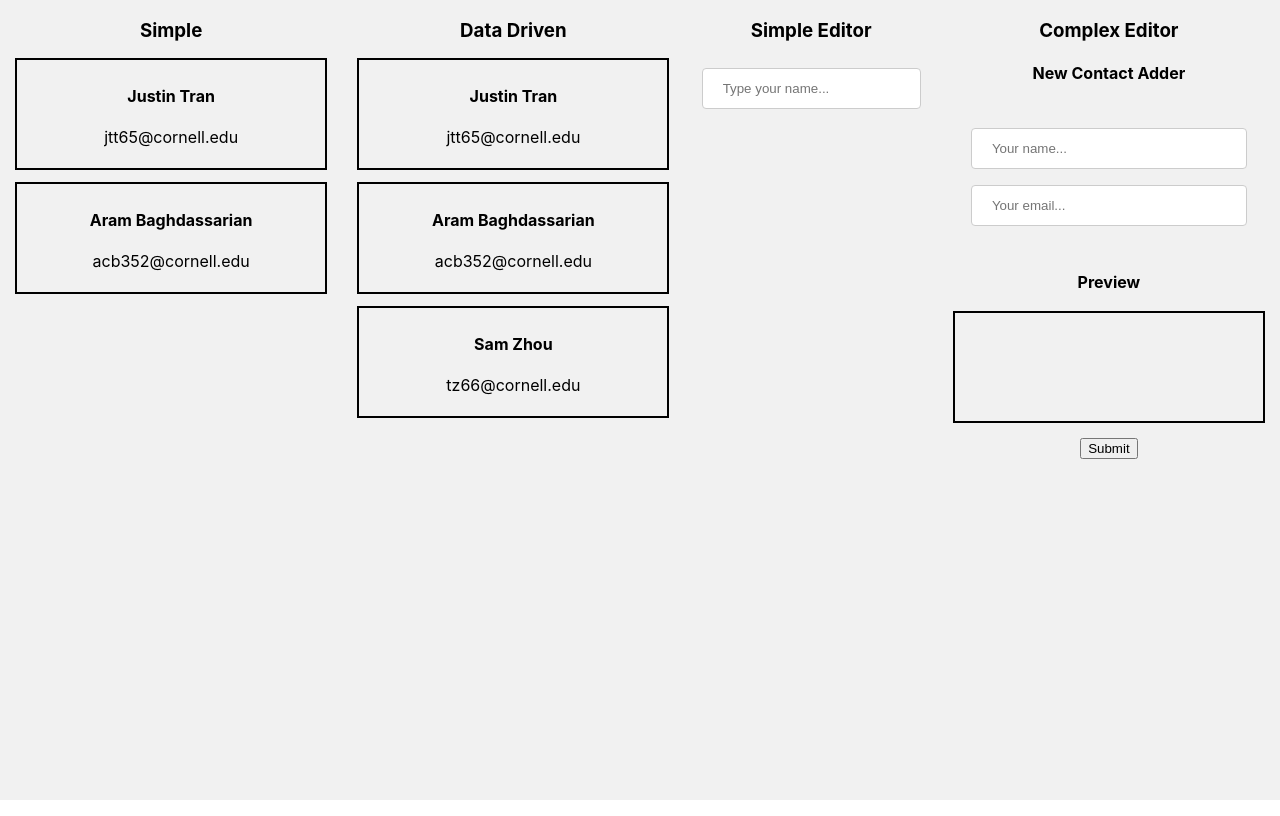
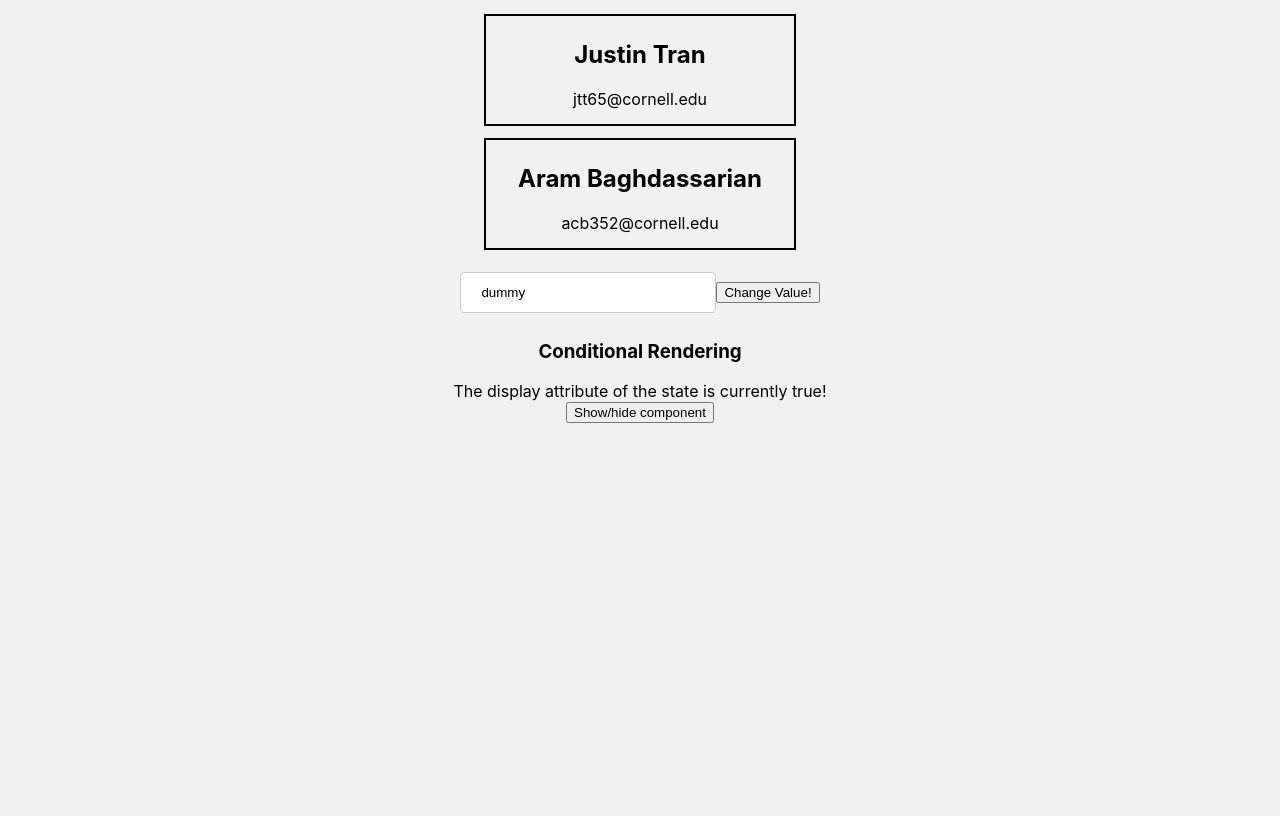
Before and after one commit to cornell-dti/web-dev-class-sp19, a React (Create React App) app in the folder Lecture Code/lecture4demo/: page / in a window 1280 px wide. Built offline with nearby package versions, Linux system fonts and the light colour scheme.

Commit message:
added label to change value button

```diff
--- a/Lecture Code/lecture4demo/src/AppNoComponents.jsx
+++ b/Lecture Code/lecture4demo/src/AppNoComponents.jsx
@@ -45,7 +45,7 @@ class AppNoComponents extends Component {
             className={styles.InputBox}
             style={{width: "20%"}}
           />
-          <button onClick={this.changeVal} />
+          <button onClick={this.changeVal} >Change Value!</button>
         </div>
         <div>
           <h3>Conditional Rendering</h3>
--- a/Lecture Code/lecture4demo/src/index.js
+++ b/Lecture Code/lecture4demo/src/index.js
@@ -5,7 +5,7 @@ import App from './App';
 import AppNoComponents from './AppNoComponents';
 import * as serviceWorker from './serviceWorker';
 
-ReactDOM.render(<App />, document.getElementById('root'));
+ReactDOM.render(<AppNoComponents />, document.getElementById('root'));
 
 // If you want your app to work offline and load faster, you can change
 // unregister() to register() below. Note this comes with some pitfalls.
```
Also changed, not shown: Lecture Code/lecture4demo/src/DataDrivenApp.jsx (line endings or trailing spaces).
